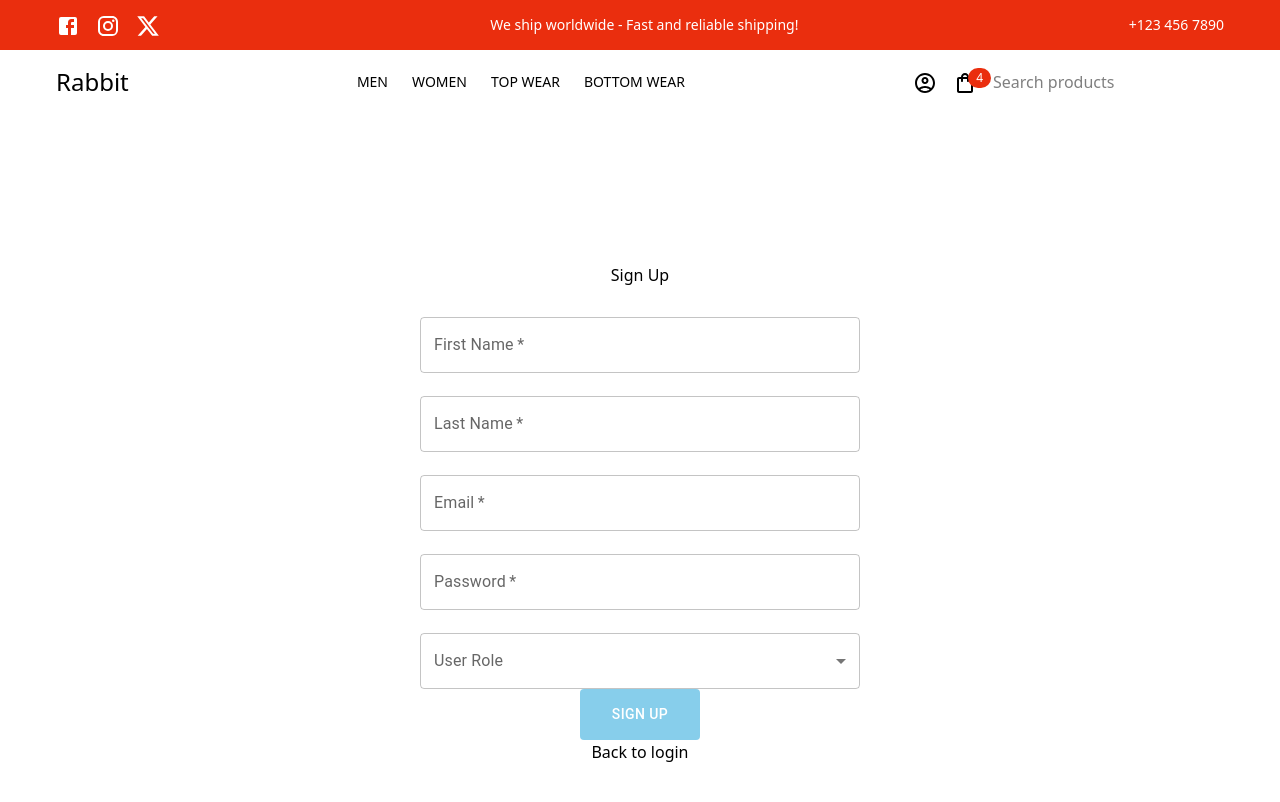
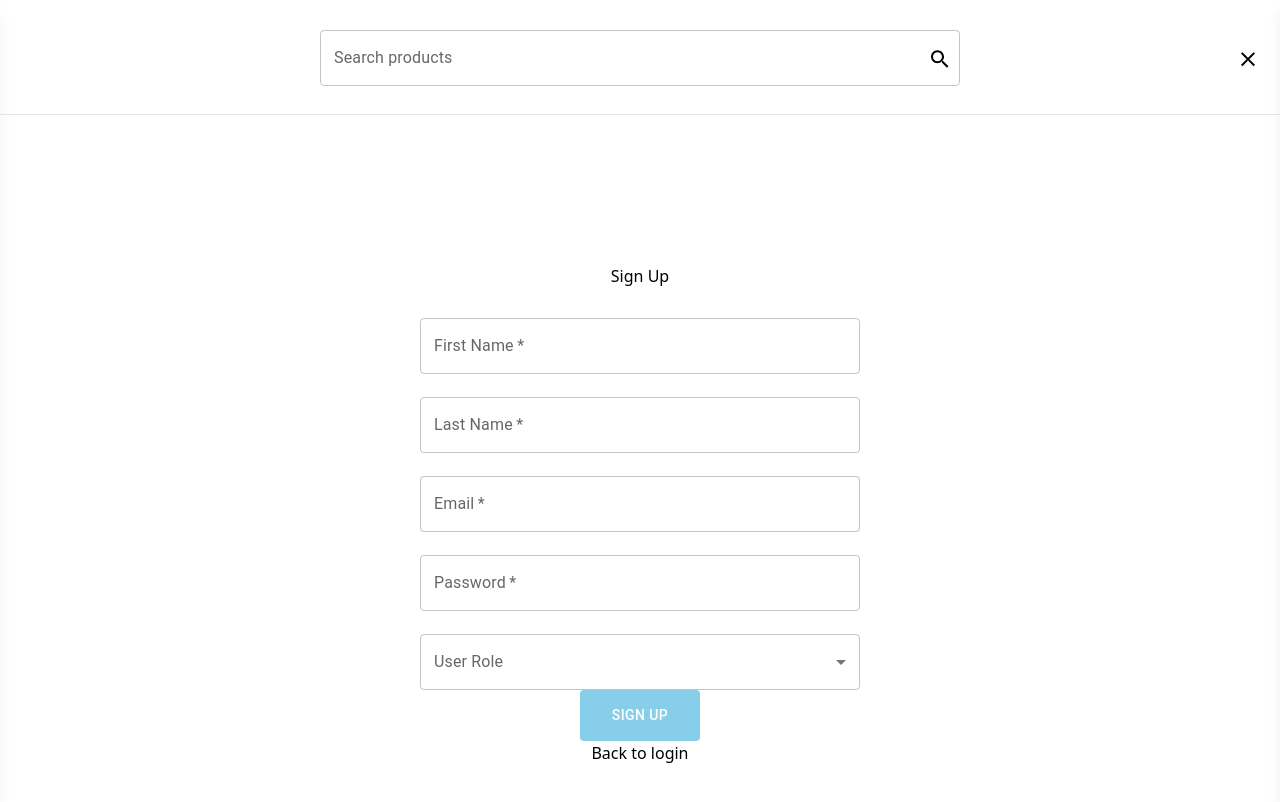
Before and after one commit to Nabadarshi24/new-react-app, a React (Vite) app in the folder front-end/: page /sign-up in a window 1280 px wide. Both pictures are taken after a click on the button 1212 px from the left and 81 px from the top of the page. Shown: the top 802 px of the page. Built offline with nearby package versions, Linux system fonts and the light colour scheme.

Commit message:
WIP - Cart drayer updated.

```diff
--- /dev/null
+++ b/front-end/postcss.config.mjs
@@ -0,0 +1,5 @@
+export default {
+  plugins: {
+    "@tailwindcss/postcss": {}
+  }
+};
--- /dev/null
+++ b/front-end/src/components/cart/pages/CartDrawer.tsx
@@ -0,0 +1,39 @@
+import { Close } from '@mui/icons-material';
+import { CartContent } from './parts/CartContent';
+
+type TypeProps = {
+  isDrawerOpen: boolean;
+  handleDrawerToggle: () => void;
+};
+
+export const CartDrawer = ({
+  isDrawerOpen,
+  handleDrawerToggle
+}: TypeProps) => {
+  return (
+    <div className={`tw:fixed tw:top-0 tw:right-0 tw:w-3/4 tw:sm:w-1/2 tw:md:w-[30rem] tw:h-full tw:bg-white tw:shadow-lg tw:transform tw:transition-transform tw:duration-300 tw:flex tw:flex-col tw:z-50 ${isDrawerOpen ? "tw:translate-x-0" : "tw:translate-x-full"}`}>
+      <div className="tw:flex tw:justify-end tw:p-4">
+        <button
+          className='tw:cursor-pointer'
+          onClick={handleDrawerToggle}
+        >
+          <Close className='tw:text-gray-600' />
+        </button>
+      </div>
+
+      <div className="tw:flex-grow tw:p-4 tw:overflow-y-auto">
+        <div className="tw:flex tw:items-center tw:justify-between tw:p-4">
+          <h2>Shopping Cart</h2>
+        </div>
+        <CartContent />
+      </div>
+
+      <div className="tw:sticky tw:bottom-0 tw:p-4">
+        <button className='tw:w-full tw:bg-black tw:text-white tw:py-3 tw:rounded-lg tw:font-semibold tw:text-center tw:cursor-pointer tw:hover:bg-gray-800'>
+          Checkout
+        </button>
+        <p className='tw:text-sm tw:text-gray-500 tw:mt-2 tw:text-center'>Shipping, taxes and discount calculated at checkout</p>
+      </div>
+    </div>
+  );
+};
--- /dev/null
+++ b/front-end/src/components/cart/pages/parts/CartContent.tsx
@@ -0,0 +1,61 @@
+// import React from 'react';
+
+import { Delete } from "@mui/icons-material";
+
+const products = [
+  {
+    id: 1,
+    name: "T-shirt",
+    size: "M",
+    color: "Red",
+    price: 15,
+    quantity: 1,
+    image: "https://picsum.photos/200?random=1"
+  },
+  {
+    id: 2,
+    name: "Jeans",
+    size: "L",
+    color: "Blue",
+    price: 15,
+    quantity: 1,
+    image: "https://picsum.photos/200?random=2"
+  }
+]
+
+export const CartContent = () => {
+
+  return (
+    <div>
+      {
+        products.map(product => (
+          <div
+            key={product.id}
+            className='tw:flex tw:items-start tw:justify-between tw:py-4 tw:border-b'
+          >
+            <div className="tw:flex tw:items-start">
+              <img
+                src={product.image}
+                alt={product.name}
+                className='tw:w-20 tw:h-24 tw:object-cover tw:rounded'
+              />
+              <div className="tw:ml-4">
+                <h3>{product.name}</h3>
+                <p className="tw:text-sm tw:text-gray-500">Size: {product.size} | Color: {product.color}</p>
+                <div className="tw:flex tw:items-center tw:mt-2">
+                  <button className="tw:cursor-pointer tw:border tw:rounded tw:px-[10px] tw:py-[5px] tw:text-xl tw:font-bold">-</button>
+                  <span className="tw:mx-4">{product.quantity}</span>
+                  <button className="tw:cursor-pointer tw:border tw:rounded tw:px-[10px] tw:py-[5px] tw:text-xl tw:font-bold">+</button>
+                </div>
+              </div>
+            </div>
+            <div>
+              <p>$ {product.price.toLocaleString()}</p>
+              <button className="tw:cursor-pointer tw:mt-2 tw:text-red-600"><Delete /></button>
+            </div>
+          </div>
+        ))
+      }
+    </div>
+  );
+};
--- a/front-end/src/components/common/Header.tsx
+++ b/front-end/src/components/common/Header.tsx
@@ -34,11 +34,9 @@ export const Header = () => {
   // };
 
   return (
-    <>
-      {/* Top Bar */}
+    <div className="tw:border-b tw:border-gray-200">
       <Topbar />
-      {/* Navbar */}
       <Navbar />
-    </>
+    </div>
   );
 };
--- a/front-end/src/components/common/parts/SearchBar.tsx
+++ b/front-end/src/components/common/parts/SearchBar.tsx
@@ -1,21 +1,73 @@
-import { SearchOutlined } from '@mui/icons-material';
+import { Close, SearchOutlined } from '@mui/icons-material';
 import { useState } from 'react';
+import { Form } from '../../form/Form';
+import { composeInitialState } from '../../utils/Helpers';
+import * as Yup from "yup";
+import { useHookForm } from '../../libs/HookForm';
+import { Input } from '../../form/Input';
+
+type TypeSearchProducts = {
+  products: string;
+}
 
 export const SearchBar = () => {
-  const [searchProducts, setSearchProducts] = useState('');
+  // const [searchProducts, setSearchProducts] = useState('');
   const [isOpen, setIsOpen] = useState(false);
 
+  const { initialState, names, labels } = composeInitialState({
+    products: ["", "Search products"]
+  });
+
+  const schema = Yup.object<TypeSearchProducts>().shape({
+    products: Yup.string().label(labels.products)
+  })
+
+  const methods = useHookForm<TypeSearchProducts>({
+    initialState,
+    schema
+  });
+
+  const onSubmit = (data: TypeSearchProducts) => {
+    console.log({ data });
+    setIsOpen(false);
+  };
+
   return (
-    <>
+    <div className={`tw:flex tw:items-center tw:justify-center tw:transition-all tw:w-full tw:duration-300 ${isOpen ? "tw:absolute tw:bg-white tw:top-0 tw:left-0 tw:z-50" : "tw:w-auto"}`}>
       {
         isOpen ?
-          <div>
-            <input type="text" placeholder='Search products' value={searchProducts} onChange={(e) => setSearchProducts(e.target.value)} />
-          </div>
-          : <button onClick={() => setIsOpen(!isOpen)}>
+          <Form
+            onSubmit={onSubmit}
+            methods={methods}
+            className="tw:flex tw:items-center tw:justify-center"
+          >
+            <div className="tw:relative tw:w-1/2">
+              <Input
+                name={names.products}
+                label={labels.products}
+              />
+              <button
+                type='submit'
+                className="tw:cursor-pointer tw:absolute tw:top-[28px] tw:right-2 tw:transform tw:-translate-y-1/2"
+              >
+                <SearchOutlined />
+              </button>
+            </div>
+
+            <button
+              onClick={() => setIsOpen(false)}
+              className="tw:cursor-pointer tw:absolute tw:top-[58px] tw:right-[20px] tw:transform tw:-translate-y-1/2"
+            >
+              <Close />
+            </button>
+          </Form>
+          : <button
+            onClick={() => setIsOpen(!isOpen)}
+            className="tw:cursor-pointer"
+          >
             <SearchOutlined />
           </button>
       }
-    </>
+    </div>
   );
 };
--- a/front-end/src/components/form/Form.tsx
+++ b/front-end/src/components/form/Form.tsx
@@ -8,18 +8,20 @@ import {
 type FormProviderProps<TFieldValues extends FieldValues, TContext = any, TTransformedValues extends FieldValues = TFieldValues> = {
   methods: UseFormReturn<TFieldValues, TContext, TTransformedValues>;
   children: React.ReactNode;
+  className?: string;
   onSubmit: SubmitHandler<TTransformedValues>;
 };
 
 export const Form = <TFieldValues extends FieldValues, TContext = any, TTransformedValues extends FieldValues = TFieldValues>({
   methods,
   onSubmit,
-  children
+  children,
+  className
 }: FormProviderProps<TFieldValues, TContext, TTransformedValues>) => {
   return (
     <FormProvider {...methods}>
       <form
-        className='login-form'
+        className={`login-form tw:w-full ${className}`}
         onSubmit={methods.handleSubmit(onSubmit)}
         noValidate
       >
--- a/front-end/src/components/form/SubmitButton.tsx
+++ b/front-end/src/components/form/SubmitButton.tsx
@@ -8,6 +8,7 @@ type TypeButtonProps = {
   // children: ReactNode;
   label?: string;
   className?: string;
+  children?: ReactNode;
   to?: string;
   ref?: React.Ref<any>;
   variant?: 'text' | 'outlined' | 'contained';
@@ -21,6 +22,7 @@ export const SubmitButton = ({
   // children,
   label = "Submit",
   className,
+  children,
   // to,
   ref,
   variant = "outlined",
@@ -56,7 +58,7 @@ export const SubmitButton = ({
       ref={ref}
       {...rest}
     >
-      {label}
+      {children || label}
     </Button>
   );
 };
--- a/front-end/tailwind.config.js
+++ b/front-end/tailwind.config.js
@@ -7,31 +7,31 @@ const config = {
   content: ["./src/**/*.{js,ts,jsx,tsx}"],
   theme: {
     // container: false,
-    colors: {
-      black: "#000000",
-      white: "#ffffff",
-      transparent: "transparent",
-      primary: "var(--color-primary)",
-      secondary: "var(--color-secondary)",
-      default: "var(--color-default)",
-      "default-light": "var(--color-default-light)",
-      "default-dark": "var(--color-default-dark)",
-      dark: "var(--color-dark)",
-      disable: "var(--color-disable)",
-      warning: "var(--color-warning)",
-      error: "var(--color-error)",
-      // info: "var(--color-info)",
-      link: "var(--color-link)",
-      "link-dark-bg": "var(--color-link-dark-bg)",
-      body: "var(--color-body)",
-      footer: "var(--color-footer)",
-      content: "var(--color-content)",
-      "table-row-bg-hover": "var(--color-table-row-bg-hover)",
-      "modal-bg": "var(--color-modal-bg)",
-      text: "var(--color-text)",
-      grey: "var(--color-grey)",
-      "grey-light": "var(--color-grey-light)",
-    },
+    // colors: {
+    //   black: "#000000",
+    //   white: "#ffffff",
+    //   transparent: "transparent",
+    //   primary: "var(--color-primary)",
+    //   secondary: "var(--color-secondary)",
+    //   default: "var(--color-default)",
+    //   "default-light": "var(--color-default-light)",
+    //   "default-dark": "var(--color-default-dark)",
+    //   dark: "var(--color-dark)",
+    //   disable: "var(--color-disable)",
+    //   warning: "var(--color-warning)",
+    //   error: "var(--color-error)",
+    //   // info: "var(--color-info)",
+    //   link: "var(--color-link)",
+    //   "link-dark-bg": "var(--color-link-dark-bg)",
+    //   body: "var(--color-body)",
+    //   footer: "var(--color-footer)",
+    //   content: "var(--color-content)",
+    //   "table-row-bg-hover": "var(--color-table-row-bg-hover)",
+    //   "modal-bg": "var(--color-modal-bg)",
+    //   text: "var(--color-text)",
+    //   grey: "var(--color-grey)",
+    //   "grey-light": "var(--color-grey-light)",
+    // },
     // extend: {},
     // https://tailwindcss.com/docs/screens
     screens: {
```
Also changed, not shown: front-end/src/components/common/Navbar.tsx (+39 -37 lines).
